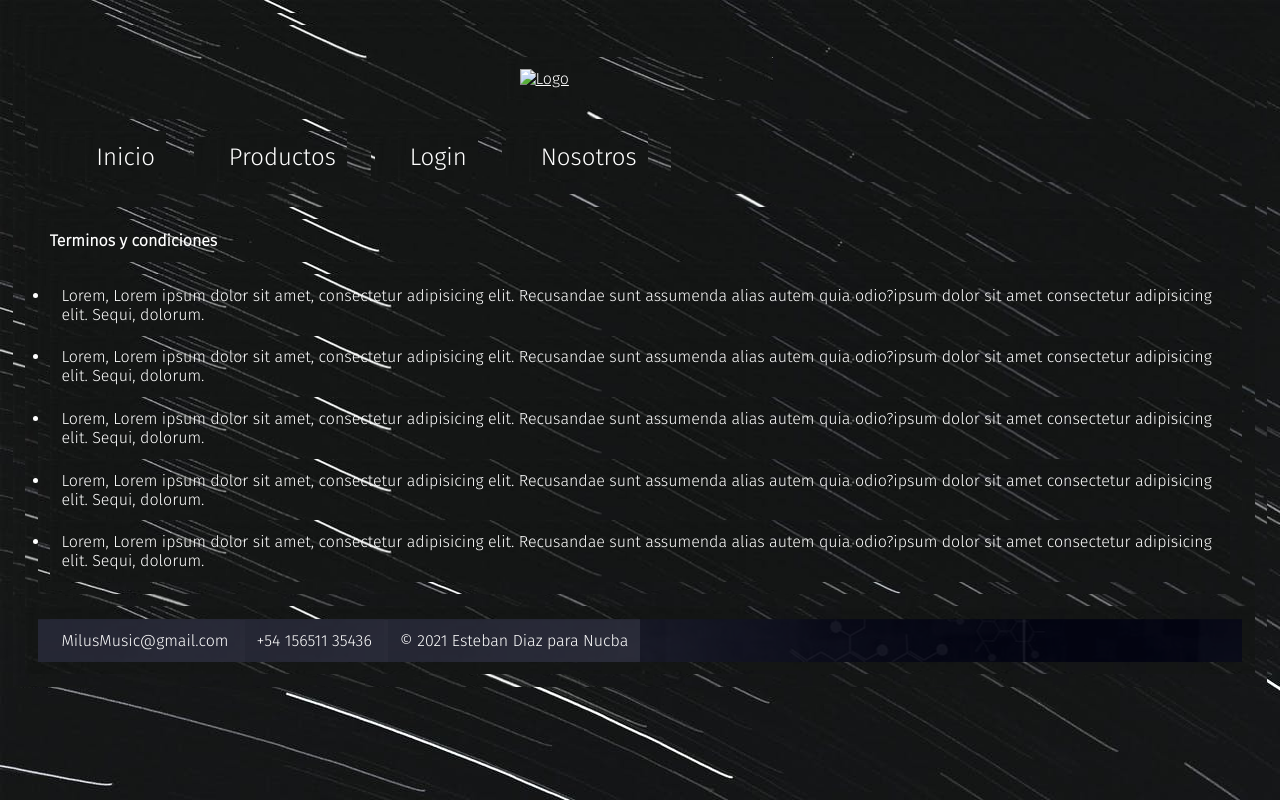
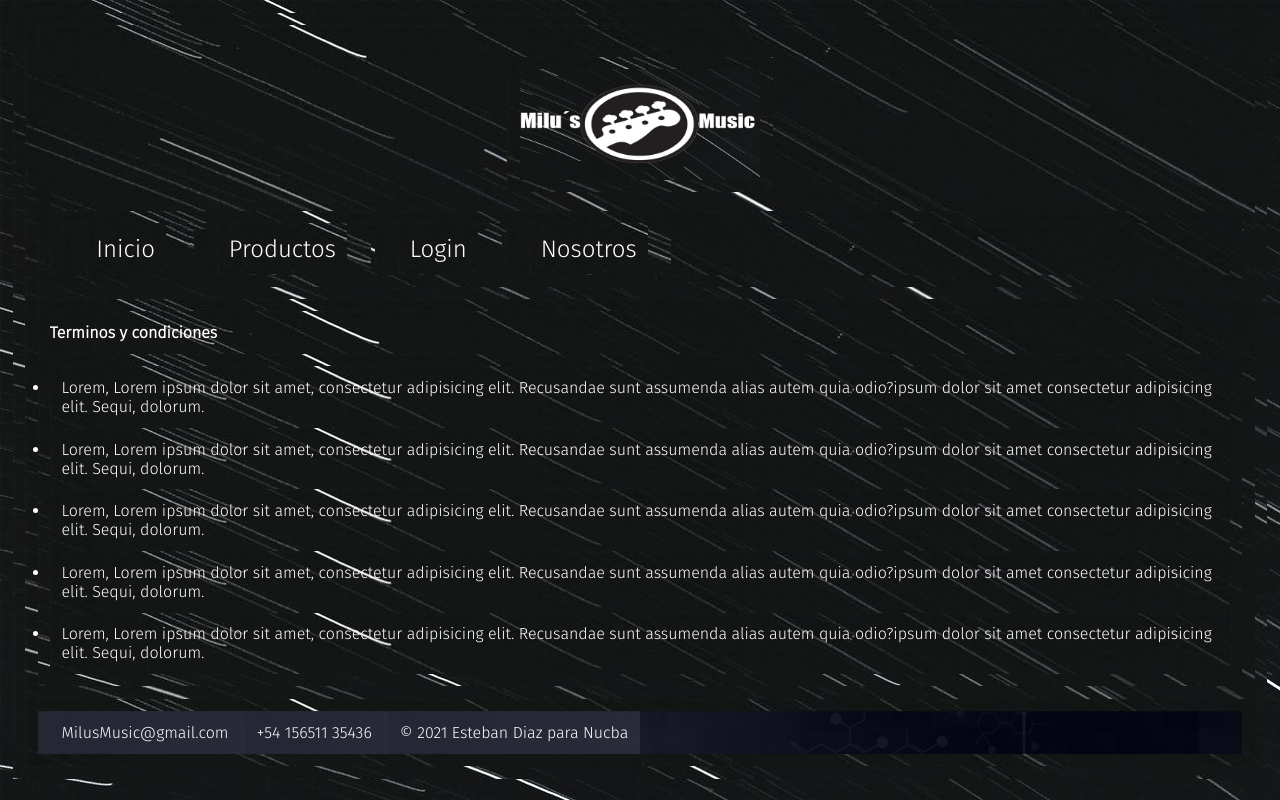
Before and after one commit to EstiND/Integrador-Nucba, a plain HTML site: page Terminos y condiciones.html in a window 1280 px wide. Drawn offline with Linux system fonts and the light colour scheme.

Commit message:
logo fix.2

```diff
--- a/Terminos y condiciones.html
+++ b/Terminos y condiciones.html
@@ -14,7 +14,7 @@
     <header>
         <h1>Milu's Music</h1>
         <a href="./index.html">
-            <img class="logo" src="./assets/logo.svg" alt="Logo">
+            <img class="logo" src="./assets/logo.jpg" alt="Logo">
         </a>
 
         <nav>
```
Also changed, not shown: login.html (+1 -1 lines).
